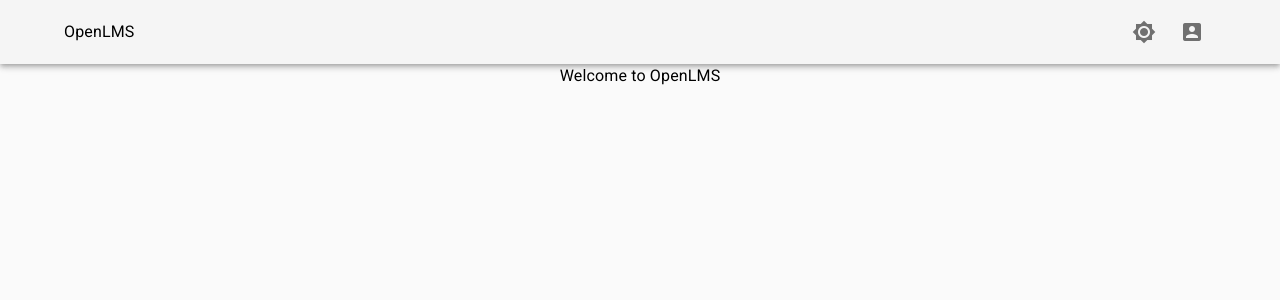
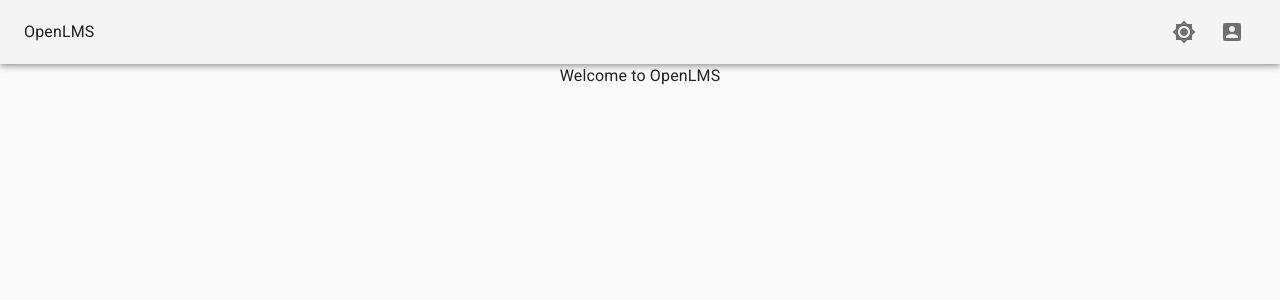
Before and after one commit to duong755/lms, a Next.js app: page / in a window 1280 px wide. Shown: the top 300 px of the page. Built offline with nearby package versions, Linux system fonts and the light colour scheme.

Commit message:
Use context for theme

```diff
--- a/components/Header.js
+++ b/components/Header.js
@@ -1,3 +1,5 @@
+import { useContext } from 'react';
+
 import AppBar from '@material-ui/core/AppBar';
 import Toolbar from '@material-ui/core/Toolbar';
 import IconButton from '@material-ui/core/IconButton';
@@ -7,26 +9,13 @@
 import Typography from '@material-ui/core/Typography';
 import NoSsr from '@material-ui/core/NoSsr';
 
-import { useCookies } from 'react-cookie';
+import AppTheme from './theme/AppTheme';
 
 function Header() {
-  const [cookies, setCookie] = useCookies(['paletteType']);
+  const themeContext = useContext(AppTheme);
 
-  function toggleTheme() {
-    switch (cookies['paletteType']) {
-      case 'dark':
-        setCookie('paletteType', 'light');
-        break;
-      case 'light':
-        setCookie('paletteType', 'dark');
-        break;
-      default:
-        setCookie('paletteType', 'dark');
-        break;
-    }
-  }
   function themeIcon() {
-    if (cookies['paletteType'] === 'dark') {
+    if (themeContext.theme === 'dark') {
       return 'brightness_2';
     }
     return 'brightness_high';
@@ -40,7 +29,7 @@
             <Typography>OpenLMS</Typography>
           </Box>
           <Box display="flex" flexGrow={1} justifyContent="flex-end">
-            <IconButton color="default" onClick={toggleTheme}>
+            <IconButton color="default" onClick={themeContext.toggleTheme}>
               <NoSsr>
                 <Icon color="inherit">{themeIcon()}</Icon>
               </NoSsr>
--- /dev/null
+++ b/components/lib/withLayout.js
@@ -0,0 +1,32 @@
+import PropTypes from 'prop-types';
+
+import Header from '../Header';
+import CustomThemeProvider from '../theme/CustomThemeProvider';
+
+/**
+ *
+ * @param {React.Component} BaseComponent
+ */
+function withLayout(BaseComponent) {
+  // eslint-disable-next-line react/display-name
+  const Layout = ({ theme }) => (
+    <>
+      <CustomThemeProvider theme={theme}>
+        <Header />
+        <BaseComponent />
+      </CustomThemeProvider>
+    </>
+  );
+
+  Layout.getInitialProps = async context => {
+    return { theme: context.req.cookies.paletteType };
+  };
+
+  Layout.propTypes = {
+    theme: PropTypes.string
+  };
+
+  return Layout;
+}
+
+export default withLayout;
--- /dev/null
+++ b/components/theme/AppTheme.js
@@ -0,0 +1,8 @@
+import { createContext } from 'react';
+
+const AppTheme = createContext({
+  theme: 'light',
+  toggleTheme: () => {}
+});
+
+export default AppTheme;
--- a/components/theme/CustomThemeProvider.js
+++ b/components/theme/CustomThemeProvider.js
@@ -1,19 +1,36 @@
+import { useCallback, useMemo } from 'react';
 import PropTypes from 'prop-types';
 import { ThemeProvider } from '@material-ui/styles';
 import { useCookies } from 'react-cookie';
 
 import themes from './type';
+import AppTheme from './AppTheme';
 
 function CustomThemeProvider(props) {
-  const [cookies] = useCookies();
+  const [cookies, setCookies] = useCookies(['paletteType']);
 
-  if (cookies['paletteType'] === 'dark') {
-    return <ThemeProvider theme={themes.dark}>{props.children}</ThemeProvider>;
-  }
-  return <ThemeProvider theme={themes.light}>{props.children}</ThemeProvider>;
+  const toggleTheme = useCallback(() => {
+    const currentTheme = cookies['paletteType'] || props.theme;
+    if (currentTheme === 'dark') {
+      setCookies('paletteType', 'light');
+    } else {
+      setCookies('paletteType', 'dark');
+    }
+  }, [cookies['paletteType'], props.theme]);
+
+  const theme = useMemo(() => {
+    return cookies['paletteType'] || props.theme;
+  }, [cookies['paletteType'], props.theme]);
+
+  return (
+    <AppTheme.Provider value={{ theme, toggleTheme }}>
+      <ThemeProvider theme={themes[theme]}>{props.children}</ThemeProvider>
+    </AppTheme.Provider>
+  );
 }
 
 CustomThemeProvider.propTypes = {
+  theme: PropTypes.string,
   children: PropTypes.arrayOf(PropTypes.element.isRequired).isRequired
 };
 
--- a/pages/_app.js
+++ b/pages/_app.js
@@ -3,9 +3,6 @@
 import CssBaseline from '@material-ui/core/CssBaseline';
 
 import { CookiesProvider } from 'react-cookie';
-
-import CustomThemeProvider from '../components/theme/CustomThemeProvider';
-import Header from '../components/Header';
 
 class CustomApp extends App {
   constructor(props, context) {
@@ -18,11 +15,8 @@
     return (
       <>
         <CookiesProvider>
-          <CustomThemeProvider>
-            <CssBaseline />
-            <Header />
-            <Component {...pageProps} />
-          </CustomThemeProvider>
+          <CssBaseline />
+          <Component {...pageProps} />
         </CookiesProvider>
       </>
     );
--- a/pages/index.js
+++ b/pages/index.js
@@ -3,6 +3,8 @@
 import Container from '@material-ui/core/Container';
 import Box from '@material-ui/core/Box';
 import Typography from '@material-ui/core/Typography';
+
+import withLayout from '../components/lib/withLayout';
 
 function Home() {
   return (
@@ -21,4 +23,4 @@
   );
 }
 
-export default Home;
+export default withLayout(Home);
```
